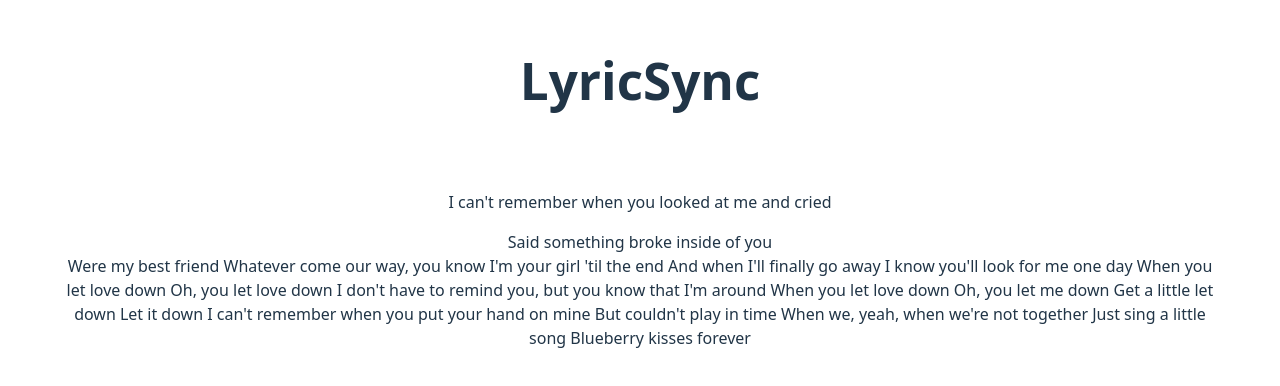
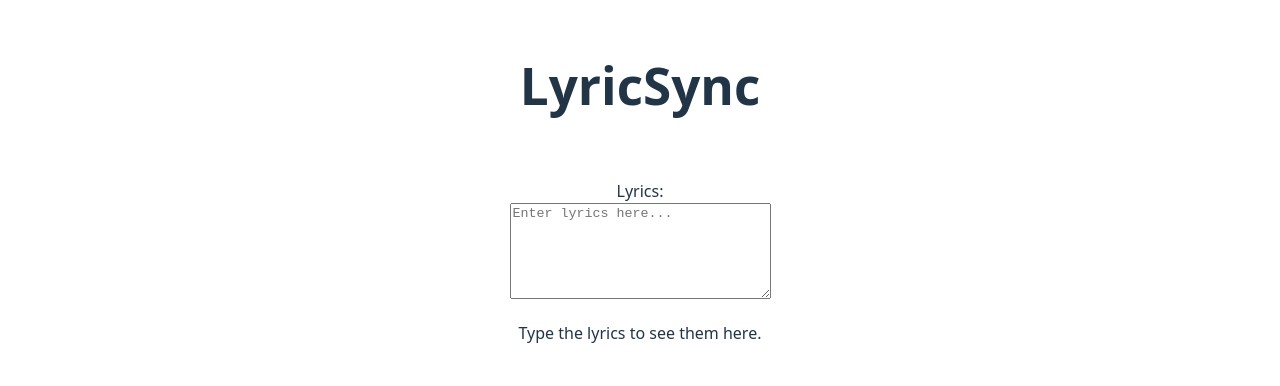
Before and after one commit to christianpjimenez/lyric-sync, a React (Vite) app: page / in a window 1280 px wide. Shown: the part 192-578 px from the top of the page. Built offline with nearby package versions, Linux system fonts and the light colour scheme.

Commit message:
Added input (text area) for users to be able to introduce the lyrics using React State

```diff
--- a/src/App.jsx
+++ b/src/App.jsx
@@ -2,6 +2,8 @@ import { useState } from 'react'
 import './App.css'
 
 function App() {
+
+  const [lyrics, setLyrics] = useState("");
 
   return (
     <>
@@ -12,30 +14,25 @@ function App() {
       </div>
 
       <div className="card">
+        <label htmlFor="lyricsArea">Lyrics:</label>
+        <br />
+        <textarea
+          id="lyricsArea"
+          placeholder="Enter lyrics here..."
+          value={lyrics}
+          onChange={(e) => setLyrics(e.target.value)}
+          rows="6"
+          cols="30"
+        />
         <p>
-          I can't remember when you looked at me and cried
-        </p>
-        <p>
-          Said something broke inside of you <br></br>
-          Were my best friend
-          Whatever come our way, you know I'm your girl 'til the end
-
-          And when I'll finally go away
-          I know you'll look for me one day
-
-          When you let love down
-          Oh, you let love down
-          I don't have to remind you, but you know that I'm around
-          When you let love down
-          Oh, you let me down
-          Get a little let down
-          Let it down
-
-          I can't remember when you put your hand on mine
-          But couldn't play in time
-          When we, yeah, when we're not together
-          Just sing a little song
-          Blueberry kisses forever
+          {lyrics
+          ? lyrics.split('\n').map((line, index) => (
+            <span key={index}>
+              {line}
+              <br />
+            </span>
+          ))
+        : "Type the lyrics to see them here."}
         </p>
       </div>
     </>
```
